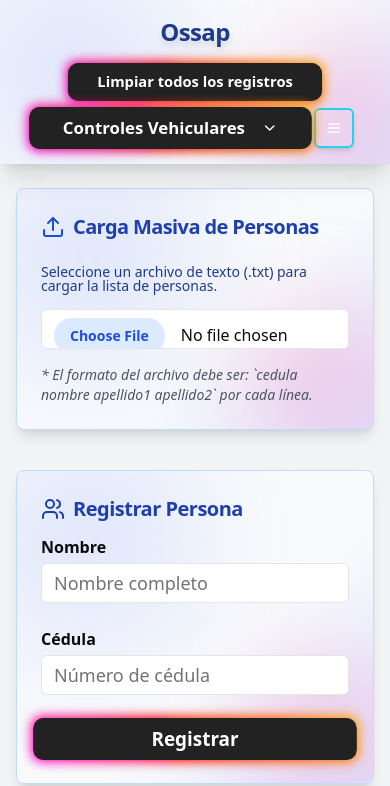
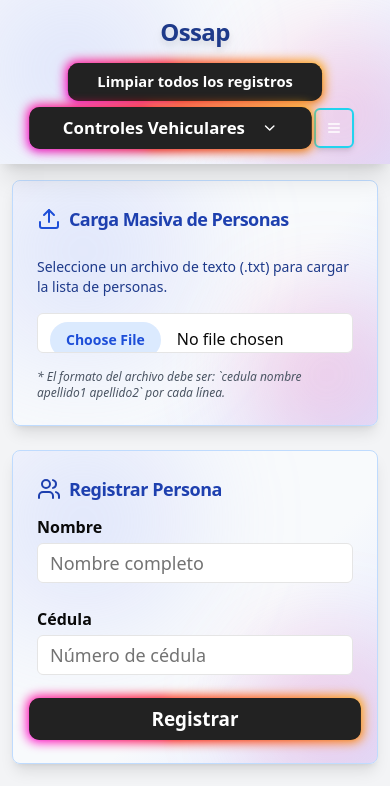
Before and after one commit to Os2202/control-civico-movil, a Next.js app: page / in a window 390 px wide. Shown: the top 786 px of the page. Built offline with nearby package versions, Linux system fonts and the light colour scheme.

Commit message:
Mejora responsividad en pantallas pequeñas - nombres no se salen del cuadro

```diff
--- a/app/page.tsx
+++ b/app/page.tsx
@@ -1121,20 +1121,20 @@ export default function ControlCivicoMovil() {
       </header>
 
       {/* Contenido Principal */}
-      <main className="max-w-5xl mx-auto py-6 sm:py-10 px-4 space-y-10">
+      <main className="max-w-5xl mx-auto py-4 sm:py-6 lg:py-10 px-3 sm:px-4 space-y-6 sm:space-y-8 lg:space-y-10">
         <Card className="shadow-lg border-blue-200 bg-white bg-decorative">
           <CardHeader>
-            <CardTitle className="flex items-center">
-              <Upload className="mr-2 h-6 w-6 text-blue-700" />
-              <span className="text-xl font-bold text-blue-800">Carga Masiva de Personas</span>
+            <CardTitle className="flex items-center flex-wrap gap-2">
+              <Upload className="h-6 w-6 text-blue-700 flex-shrink-0" />
+              <span className="text-lg sm:text-xl font-bold text-blue-800">Carga Masiva de Personas</span>
             </CardTitle>
           </CardHeader>
           <CardContent>
             <div className="grid gap-4">
-              <Label htmlFor="file-upload" className="text-blue-900">
+              <Label htmlFor="file-upload" className="text-blue-900 text-sm sm:text-base">
                 Seleccione un archivo de texto (.txt) para cargar la lista de personas.
               </Label>
-              <div className="flex items-center gap-4">
+              <div className="flex flex-col sm:flex-row items-start sm:items-center gap-4">
                 <Input
                   id="file-upload"
                   type="file"
@@ -1143,7 +1143,7 @@ export default function ControlCivicoMovil() {
                   className="flex-grow file:mr-4 file:py-2 file:px-4 file:rounded-full file:border-0 file:text-sm file:font-semibold file:bg-blue-100 file:text-blue-700 hover:file:bg-blue-200"
                 />
               </div>
-              <p className="text-sm text-gray-600 italic">
+              <p className="text-xs sm:text-sm text-gray-600 italic">
                 * El formato del archivo debe ser: `cedula nombre apellido1 apellido2` por cada línea.
               </p>
             </div>
@@ -1152,8 +1152,9 @@ export default function ControlCivicoMovil() {
         {/* Formulario de Registro de Persona */}
         <Card className="shadow-lg border-blue-200 mb-10 bg-white bg-decorative">
           <CardHeader className="pb-3 flex-row items-center justify-between">
-            <CardTitle className="text-xl font-bold text-blue-800 flex items-center gap-2">
-              <Users className="h-6 w-6" /> Registrar Persona
+            <CardTitle className="text-lg sm:text-xl font-bold text-blue-800 flex items-center gap-2 flex-wrap">
+              <Users className="h-6 w-6 flex-shrink-0" />
+              <span>Registrar Persona</span>
             </CardTitle>
           </CardHeader>
           <CardContent>
@@ -1193,8 +1194,9 @@ export default function ControlCivicoMovil() {
         {/* Personas Registradas */}
         <Card className="shadow-lg border-blue-200 bg-white bg-decorative">
           <CardHeader className="pb-3 flex flex-row items-center justify-between">
-            <CardTitle className="text-xl font-bold text-blue-800 flex items-center gap-2">
-              <Users className="h-6 w-6" /> Personas Registradas ({filteredPeople.length})
+            <CardTitle className="text-lg sm:text-xl font-bold text-blue-800 flex items-center gap-2 flex-wrap">
+              <Users className="h-6 w-6 flex-shrink-0" />
+              <span>Personas Registradas ({filteredPeople.length})</span>
             </CardTitle>
             <Button variant="outline" size="sm" onClick={() => setIsDataCollapsed(!isDataCollapsed)} className="border-blue-300">
               {isDataCollapsed ? <ChevronDown className="h-4 w-4" /> : <ChevronUp className="h-4 w-4" />}
@@ -1219,7 +1221,7 @@ export default function ControlCivicoMovil() {
                   filteredPeople.map((person) => (
                     <div
                       key={person.id}
-                      className="flex items-center justify-between p-3 rounded-lg bg-blue-50 border border-blue-200 shadow-sm hover:bg-blue-100 transition-colors cursor-pointer"
+                      className="flex items-center justify-between p-3 rounded-lg bg-blue-50 border border-blue-200 shadow-sm hover:bg-blue-100 transition-colors cursor-pointer min-w-0"
                     >
                       <DropdownMenu>
                         <DropdownMenuTrigger asChild>
@@ -1229,9 +1231,9 @@ export default function ControlCivicoMovil() {
                               // This will trigger the dropdown menu
                             }}
                           >
-                            <div className="font-medium text-blue-900">
-                              {person.name}
-                              <span className="text-sm text-gray-500 ml-2">({person.cedula})</span>
+                            <div className="font-medium text-blue-900 truncate min-w-0">
+                              <span className="block truncate">{person.name}</span>
+                              <span className="text-sm text-gray-500">({person.cedula})</span>
                             </div>
                             <div className="text-xs text-gray-500 mt-1">
                               Doble clic para modificar o eliminar
```
